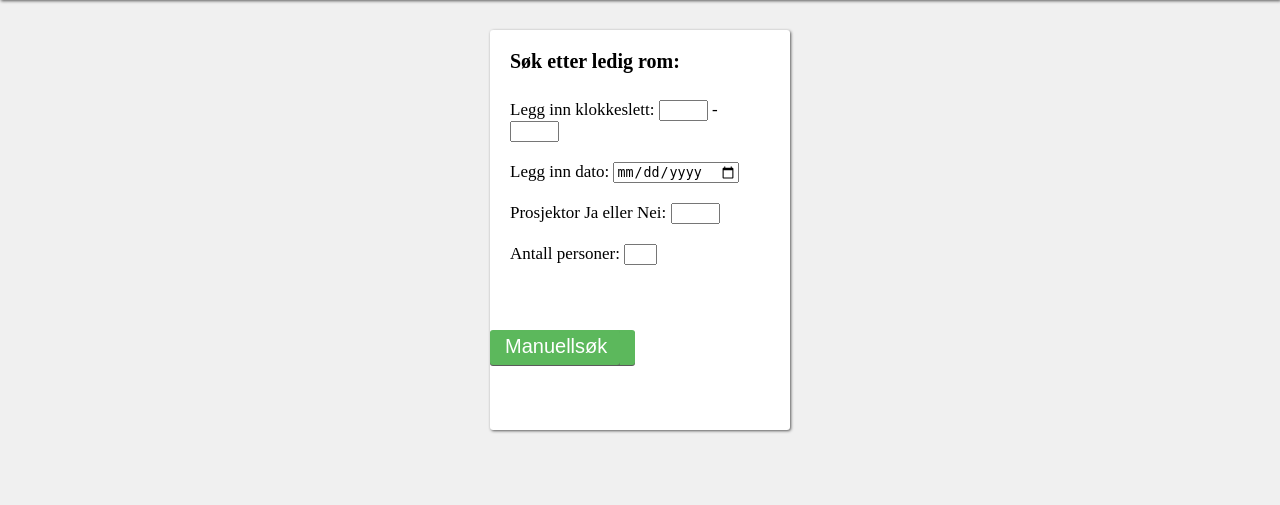
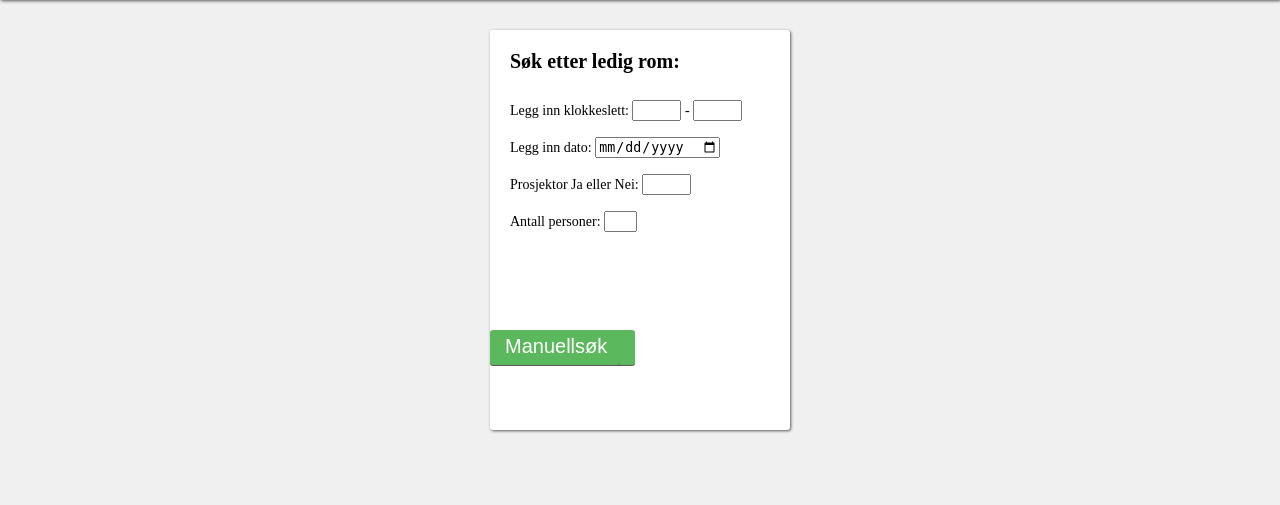
Before and after one commit to exibeel/Prosjekt, a PHP site: page /html/index.html in a window 1280 px wide. Shown: the part 70-575 px from the top of the page. Run offline with PHP 8.4, Linux system fonts and the light colour scheme.

Commit message:
forandra font size

```diff
--- a/PJ2100 15/css/stylesheet.css
+++ b/PJ2100 15/css/stylesheet.css
@@ -159,7 +159,7 @@ body{
 }
 #searchDetails{
 	position: absolute;
-	font-size: 17px;
+	font-size: 14px;
 	top: 50px;
 	margin: 20px;
 }
```
